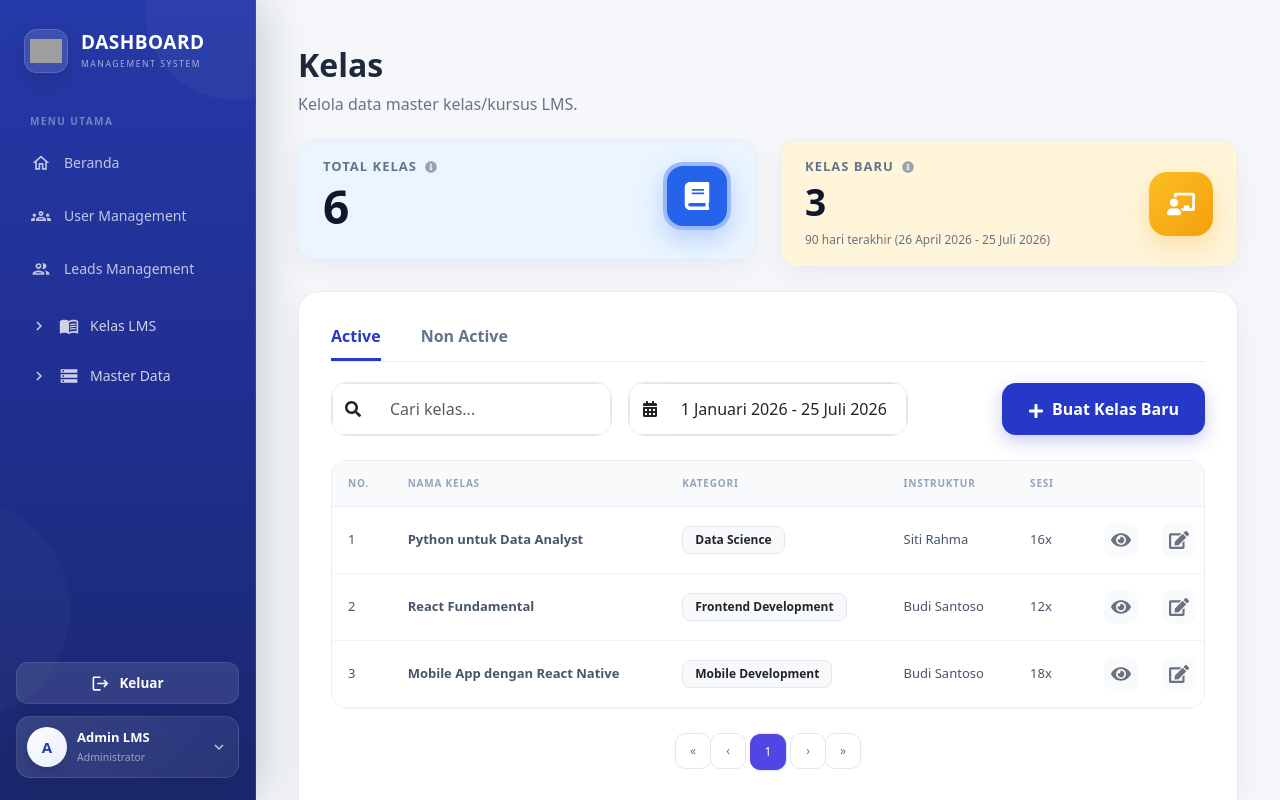
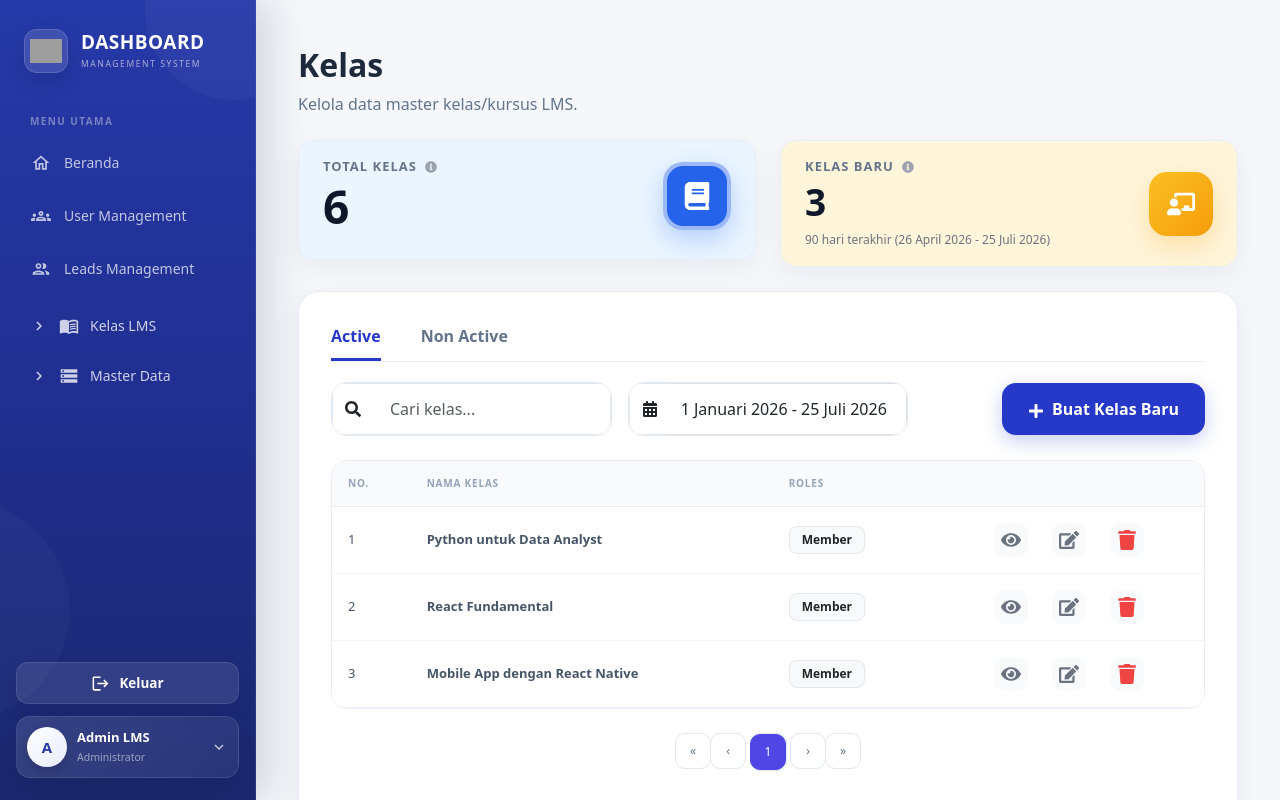
Before and after one commit to indri-esti/Dashboard-management, a React (Vite) app: page /master-data/kelas in a window 1280 px wide. Built offline with nearby package versions, Linux system fonts and the light colour scheme; grey boxes are pictures that could not be loaded.

Commit message:
perbaikan kelas

```diff
--- a/src/pages/MasterData/Kelas.jsx
+++ b/src/pages/MasterData/Kelas.jsx
@@ -38,9 +38,7 @@ const DUMMY_KELAS = [
   {
     id_kelas: 1,
     nama_kelas: "React Fundamental",
-    kategori: "Frontend Development",
-    instruktur: "Budi Santoso",
-    jumlah_sesi: 12,
+    roles: "Member",
     deskripsi:
       "Belajar dasar React mulai dari komponen, state, hingga routing.",
     status: "active",
@@ -50,9 +48,7 @@ const DUMMY_KELAS = [
   {
     id_kelas: 2,
     nama_kelas: "Python untuk Data Analyst",
-    kategori: "Data Science",
-    instruktur: "Siti Rahma",
-    jumlah_sesi: 16,
+    roles: "Member",
     deskripsi:
       "Analisis data menggunakan Python, Pandas, dan visualisasi data.",
     status: "active",
@@ -62,9 +58,7 @@ const DUMMY_KELAS = [
   {
     id_kelas: 3,
     nama_kelas: "UI/UX Design Dasar",
-    kategori: "Design",
-    instruktur: "Andi Prasetyo",
-    jumlah_sesi: 10,
+    roles: "Admin",
     deskripsi: "Prinsip dasar UI/UX, wireframing, dan prototyping.",
     status: "non active",
     created_at: "2026-03-15",
@@ -73,9 +67,7 @@ const DUMMY_KELAS = [
   {
     id_kelas: 4,
     nama_kelas: "Falcon Framework untuk Backend",
-    kategori: "Backend Development",
-    instruktur: "Dewi Lestari",
-    jumlah_sesi: 14,
+    roles: "Admin",
     deskripsi: "Membangun REST API dengan Python Falcon dan MySQL.",
     status: "active",
     created_at: "2026-08-01",
@@ -84,9 +76,7 @@ const DUMMY_KELAS = [
   {
     id_kelas: 5,
     nama_kelas: "Digital Marketing untuk Pemula",
-    kategori: "Marketing",
-    instruktur: "Rian Hidayat",
-    jumlah_sesi: 8,
+    roles: "Member",
     deskripsi: "Dasar-dasar digital marketing, SEO, dan social media ads.",
     status: "non active",
     created_at: "2026-01-20",
@@ -95,9 +85,7 @@ const DUMMY_KELAS = [
   {
     id_kelas: 6,
     nama_kelas: "Mobile App dengan React Native",
-    kategori: "Mobile Development",
-    instruktur: "Budi Santoso",
-    jumlah_sesi: 18,
+    roles: "Member",
     deskripsi: "Membangun aplikasi mobile cross-platform dengan React Native.",
     status: "active",
     created_at: "2026-05-28",
@@ -279,8 +267,7 @@ function Kelas() {
 
       return (
         (item.nama_kelas || "").toLowerCase().includes(keyword) ||
-        (item.kategori || "").toLowerCase().includes(keyword) ||
-        (item.instruktur || "").toLowerCase().includes(keyword)
+        (item.roles || "").toLowerCase().includes(keyword)
       );
     })
     .filter((item) => {
@@ -383,7 +370,7 @@ function Kelas() {
         }
 
         .kelas-page table {
-          min-width: 950px;
+          min-width: 700px;
         }
 
         .kelas-page table th {
@@ -786,9 +773,7 @@ function Kelas() {
                   <tr>
                     <th style={thStyle}>NO.</th>
                     <th style={thStyle}>NAMA KELAS</th>
-                    <th style={thStyle}>KATEGORI</th>
-                    <th style={thStyle}>INSTRUKTUR</th>
-                    <th style={thStyle}>SESI</th>
+                    <th style={thStyle}>ROLES</th>
 
                     {tab === "nonactive" && (
                       <th style={thStyle}>ALASAN</th>
@@ -830,16 +815,8 @@ function Kelas() {
                               color: "#4f46e5",
                             }}
                           >
-                            {item.kategori || "-"}
+                            {item.roles || "-"}
                           </Badge>
-                        </td>
-
-                        <td style={tdStyle}>{item.instruktur || "-"}</td>
-
-                        <td style={tdStyle}>
-                          {item.jumlah_sesi
-                            ? `${item.jumlah_sesi}x`
-                            : "-"}
                         </td>
 
                         {tab === "nonactive" && (
@@ -935,7 +912,7 @@ function Kelas() {
                   ) : (
                     <tr>
                       <td
-                        colSpan={tab === "nonactive" ? 7 : 6}
+                        colSpan={tab === "nonactive" ? 6 : 5}
                         style={{
                           padding: "60px 20px",
                           textAlign: "center",
@@ -1047,25 +1024,9 @@ function Kelas() {
           </Row>
 
           <Row className="mb-3">
-            <Col xs={5}>Kategori</Col>
+            <Col xs={5}>Roles</Col>
             <Col xs={7} className="text-end">
-              {selectedKelas?.kategori || "-"}
-            </Col>
-          </Row>
-
-          <Row className="mb-3">
-            <Col xs={5}>Instruktur</Col>
-            <Col xs={7} className="text-end">
-              {selectedKelas?.instruktur || "-"}
-            </Col>
-          </Row>
-
-          <Row className="mb-3">
-            <Col xs={5}>Jumlah Sesi</Col>
-            <Col xs={7} className="text-end">
-              {selectedKelas?.jumlah_sesi
-                ? `${selectedKelas.jumlah_sesi}x pertemuan`
-                : "-"}
+              {selectedKelas?.roles || "-"}
             </Col>
           </Row>
 
```
